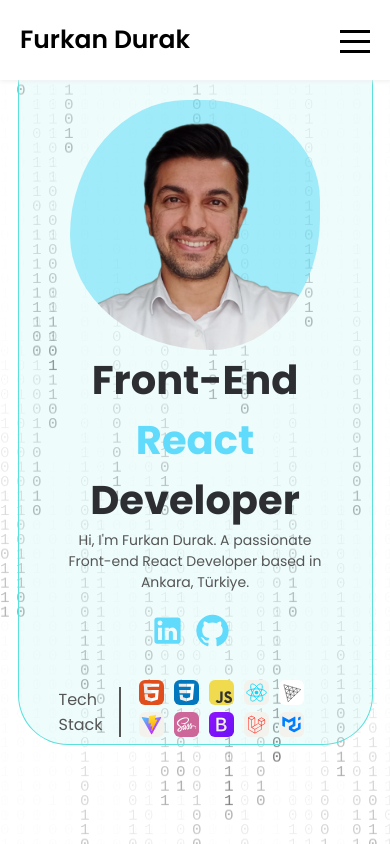
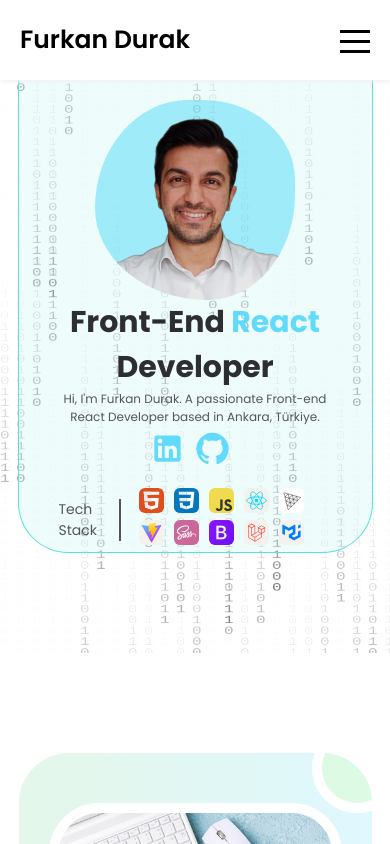
Before and after one commit to frkndrk/portfolioFD, a React (Vite) app: page / in a window 390 px wide. Shown: the top 844 px of the page. Built offline with nearby package versions, Linux system fonts and the light colour scheme; a web font is replaced by a local one.

Commit message:
last edit9

```diff
--- a/src/components/intro/intro.scss
+++ b/src/components/intro/intro.scss
@@ -80,6 +80,10 @@
                     @media screen and (max-width: 905px) {
                         text-align: center;
                     }
+
+                    @media screen and (max-width: 500px) {
+                        font-size: 30px;
+                    }
                 }
 
                 p{
@@ -92,6 +96,18 @@
                     @media screen and (max-width: 905px) {
                         text-align: center;
                     }
+
+                    @media screen and (max-width: 500px) {
+                        font-size: 13px;
+                    }
+
+                    @media screen and (max-width: 410px) {
+                        font-size: 12px;
+                    }
+
+                    @media screen and (max-width: 380px) {
+                        font-size: 11px;
+                    }
                 }
 
                 .icons1{
@@ -100,6 +116,10 @@
                     justify-content: center;
                     align-items: center;
                     margin-top: 20px;
+
+                    @media screen and (max-width: 500px) {
+                        margin-top: 5px;
+                    }
 
                     li{
                         margin-right: 10px;
@@ -164,6 +184,11 @@
                         height: 250px;
                     }
 
+                    @media screen and (max-width: 500px) {
+                        width: 200px;
+                        height: 200px;
+                    }
+
 
                 }
             }
@@ -180,10 +205,18 @@
                 padding-top: 10px;
             }
 
+            @media screen and (max-width: 500px) {
+                padding-top: 0px;
+            }
+
             p{
                 color: #555;
                 width: 100px;
                 border-right: 2px solid #555;
+
+                @media screen and (max-width: 500px) {
+                    font-size: 14px;
+                }
 
             }
 
```
